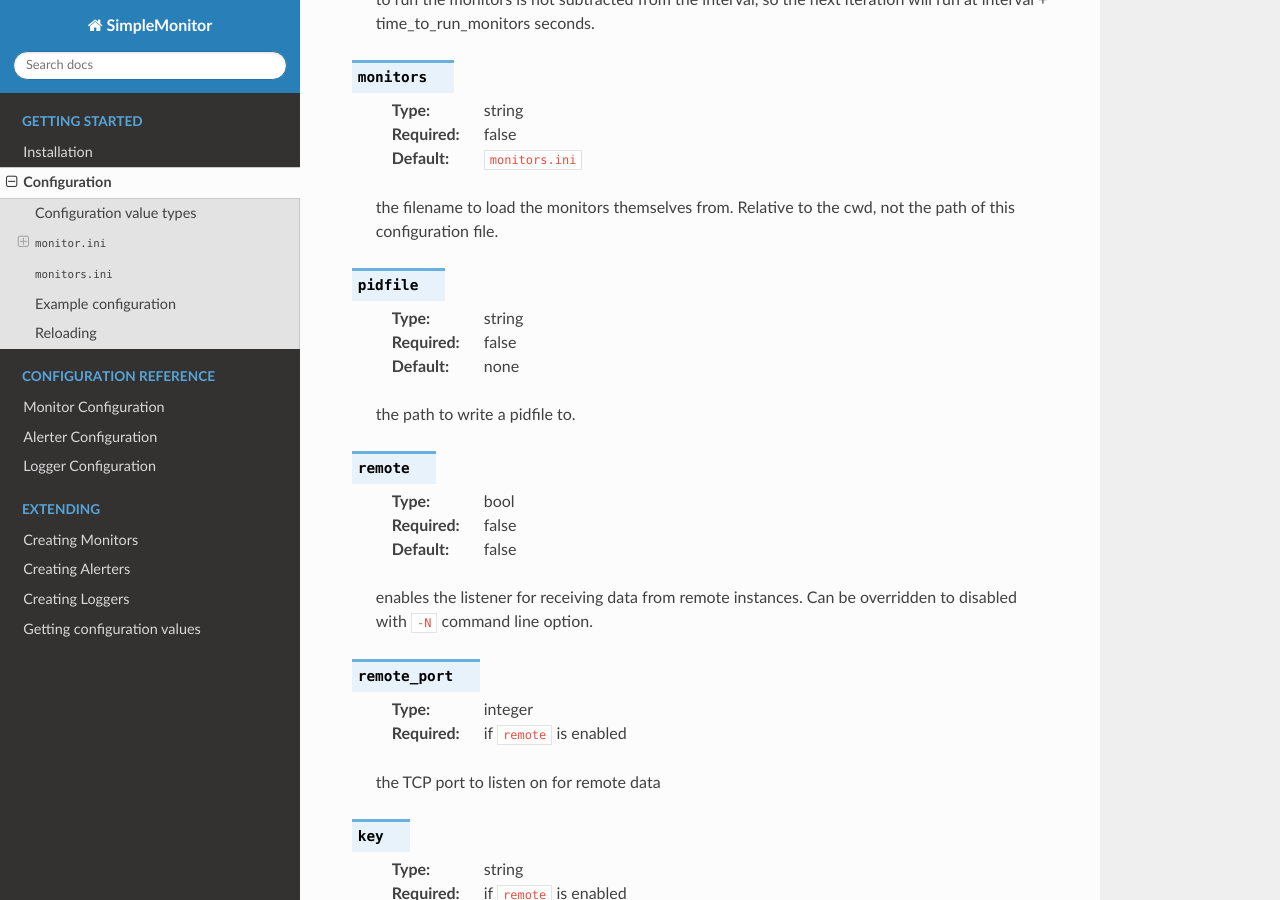
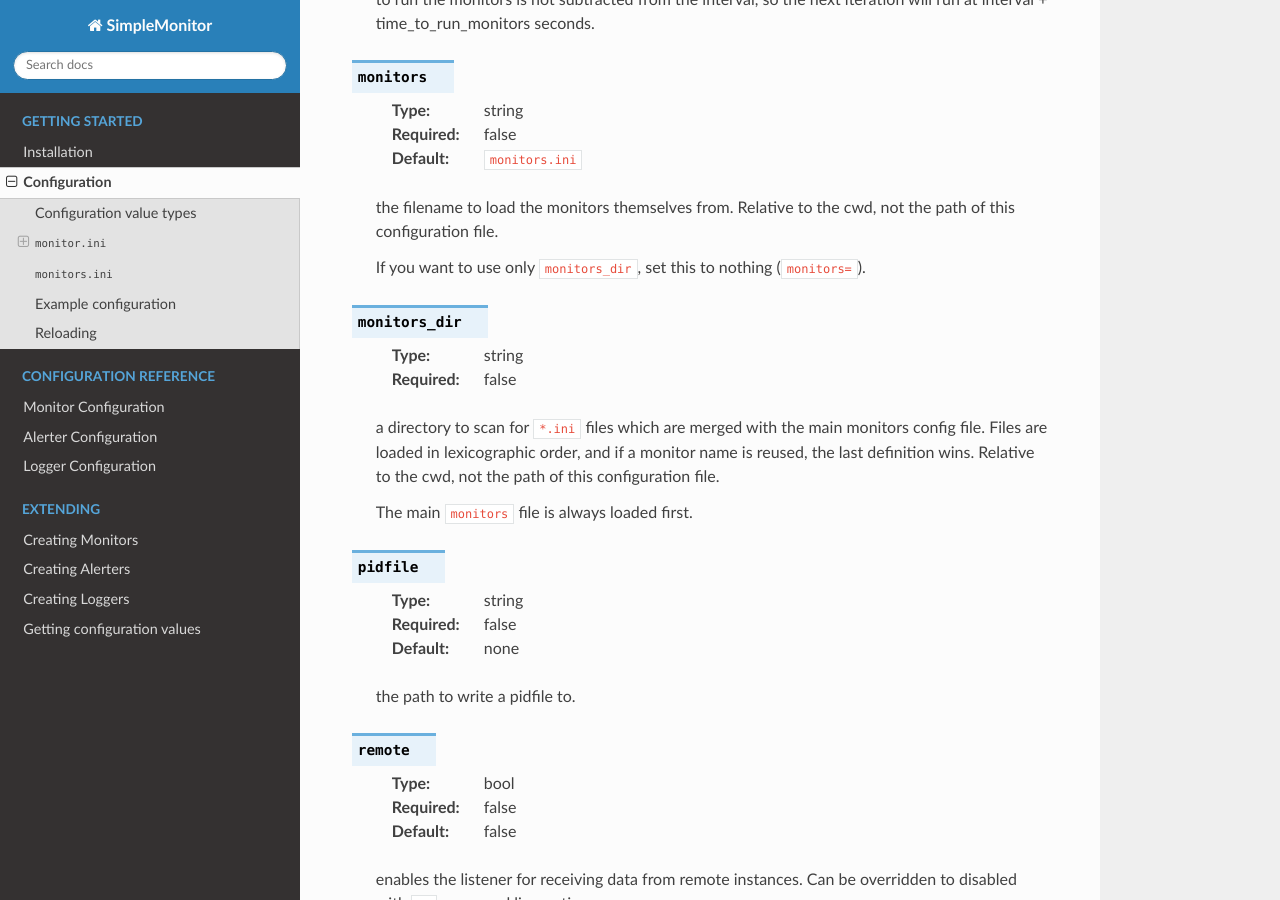
Before and after one commit to jamesoff/simplemonitor, a Sphinx documentation site: the page built from docs/configuration.rst, in a window 1280 px wide and 900 px high, scrolled down 1133 px. Built offline with Sphinx 7.4.7 and the Read the Docs theme 2.0.0, drawn with Linux system fonts in a browser that asks for light colours; pages that are not in the unit, such as notebooks, are missing from menus.

Commit message:
Support loading config files from a directory

```diff
--- a/docs/configuration.rst
+++ b/docs/configuration.rst
@@ -59,6 +59,22 @@ This file must contain a ``[monitor]`` section, which must contain at least the
 
     the filename to load the monitors themselves from. Relative to the cwd, not
     the path of this configuration file.
+
+    If you want to use only ``monitors_dir``, set this to nothing (``monitors=``).
+
+
+
+.. confval:: monitors_dir
+
+    :type: string
+    :required: false
+
+    a directory to scan for ``*.ini`` files which are merged with the main
+    monitors config file. Files are loaded in lexicographic order, and if a
+    monitor name is reused, the last definition wins. Relative to the cwd, not
+    the path of this configuration file.
+
+    The main ``monitors`` file is always loaded first.
 
 .. confval:: pidfile
 
```
Also changed, not shown: 1 other file.
